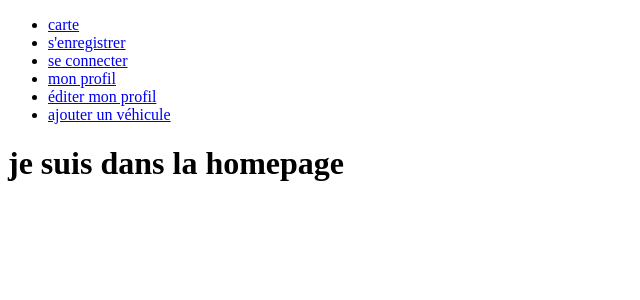
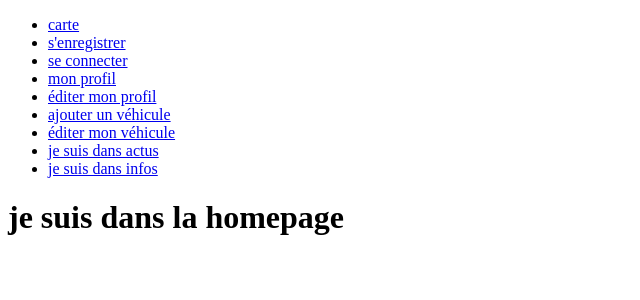
Before and after one commit to WildCodeSchool-2024-02/JS-Nantes-RamCSS-P3-WattMap, a React (Vite) app in the folder client/: page / in a window 1280 px wide. Shown: the top 300 px of the page, without its empty margins (0-640 px from the left). Built offline with nearby package versions, Linux system fonts and the light colour scheme.

Commit message:
added route editProfil to added main and navbar link

```diff
--- a/client/src/components/Navbar.jsx
+++ b/client/src/components/Navbar.jsx
@@ -17,10 +17,19 @@ export default function Navbar() {
           <NavLink to="/profile"> mon profil </NavLink>
         </li>
         <li>
-          <NavLink to="/profile/edit"> éditer mon profil</NavLink>
+          <NavLink to="/profile/editProfile"> éditer mon profil</NavLink>
         </li>
         <li>
           <NavLink to="/profile/addvehicle"> ajouter un véhicule </NavLink>
+        </li>
+        <li>
+          <NavLink to="/profile/editVehicule"> éditer mon véhicule </NavLink>
+        </li>
+        <li>
+          <NavLink to="/news"> je suis dans actus </NavLink>
+        </li>
+        <li>
+          <NavLink to="/news/:id"> je suis dans infos </NavLink>
         </li>
       </ul>
     </nav>
```
Also changed, not shown: client/src/main.jsx (+24 -8 lines).
